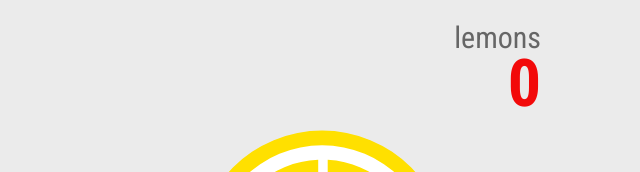
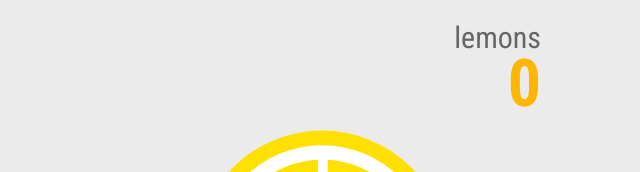
Before and after one commit to Buljermo/lemon-clicker, a React (Vite) app: page / in a window 1280 px wide. Shown: the part 230-402 px from the top of the page, without its empty margins (319-959 px from the left). Built offline with nearby package versions, Linux system fonts and the light colour scheme; a web font is replaced by a local one.

Commit message:
alkuperäinen versio palautus

```diff
--- a/src/App.css
+++ b/src/App.css
@@ -3,8 +3,7 @@
 /* -- Värimäärittelyt ------------------------------------------------- */
 
 :root {
-  --primary: #f20909;
-/*  --primary: #FFB600;*/
+  --primary: #FFB600;
   --secondary: #E84855;
   --neutral-lightest: #FFFFFF;
   --neutral-light: #F3F3F3;
```
